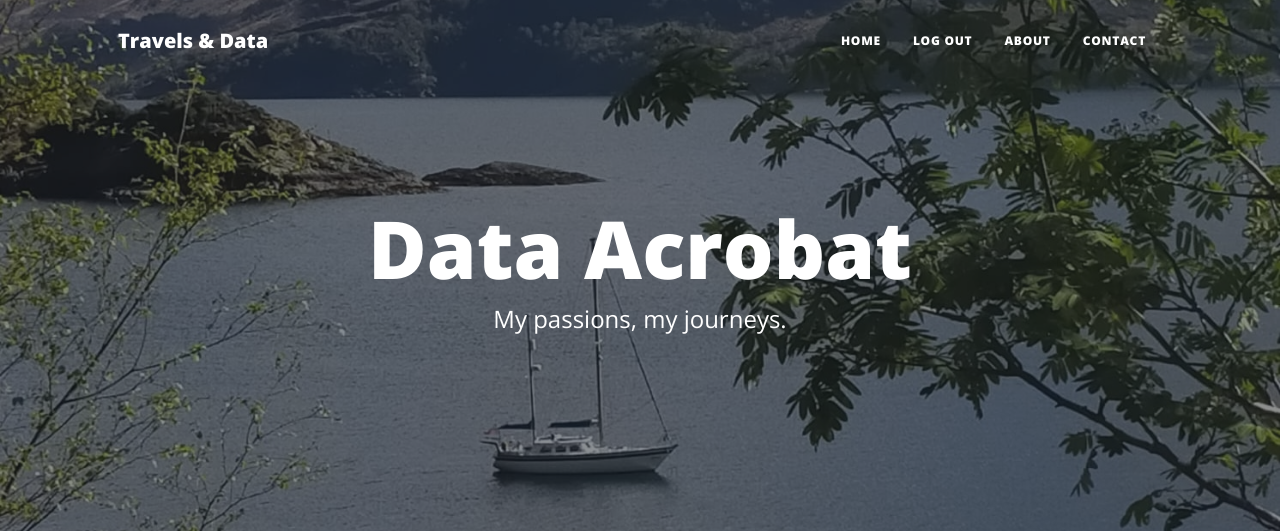
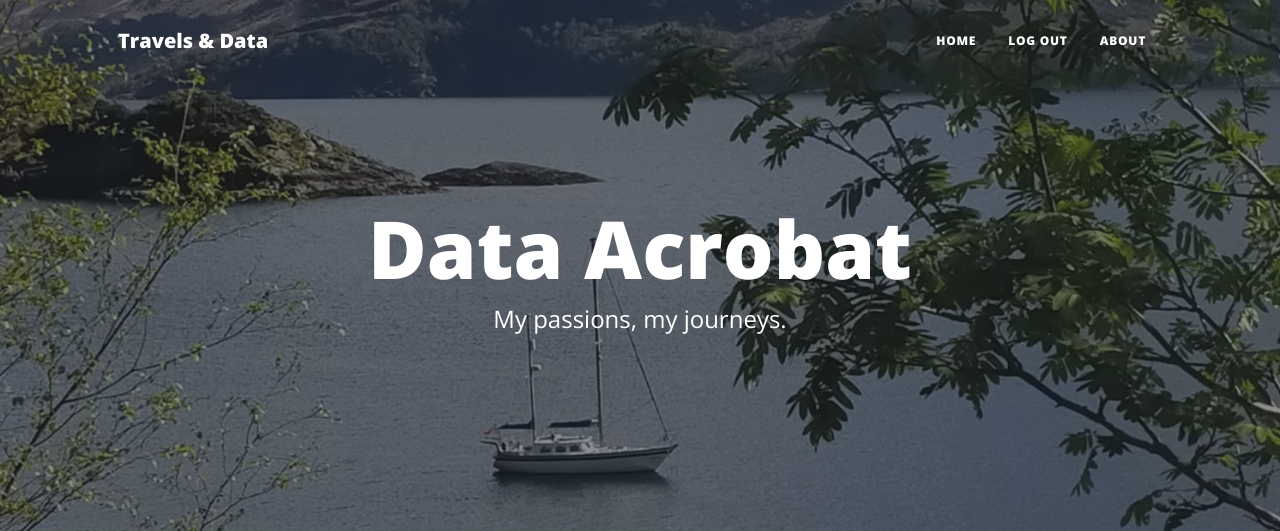
Before and after one commit to elphie1185/blog-post-app, a Flask app: page / in a window 1280 px wide. Shown: the top 531 px of the page. Run offline with Flask 3, Linux system fonts and the light colour scheme; some libraries are stand-ins or nearby versions.

Commit message:
Remove contact header menu option
With these changes we removed the contact header menu option. It felt
simpler to add the contact form from within the about page.

```diff
--- a/templates/header.html
+++ b/templates/header.html
@@ -67,7 +67,6 @@
                 >Home</a
               >
             </li>
-
             <li class="nav-item">
               <a
                 class="nav-link px-lg-3 py-3 py-lg-4"
@@ -80,12 +79,6 @@
                 >About</a
               >
             </li>
-            <li class="nav-item">
-              <a
-                class="nav-link px-lg-3 py-3 py-lg-4"
-                >Contact</a
-              >
-            </li>
           </ul>
         </div>
       </div>
```
